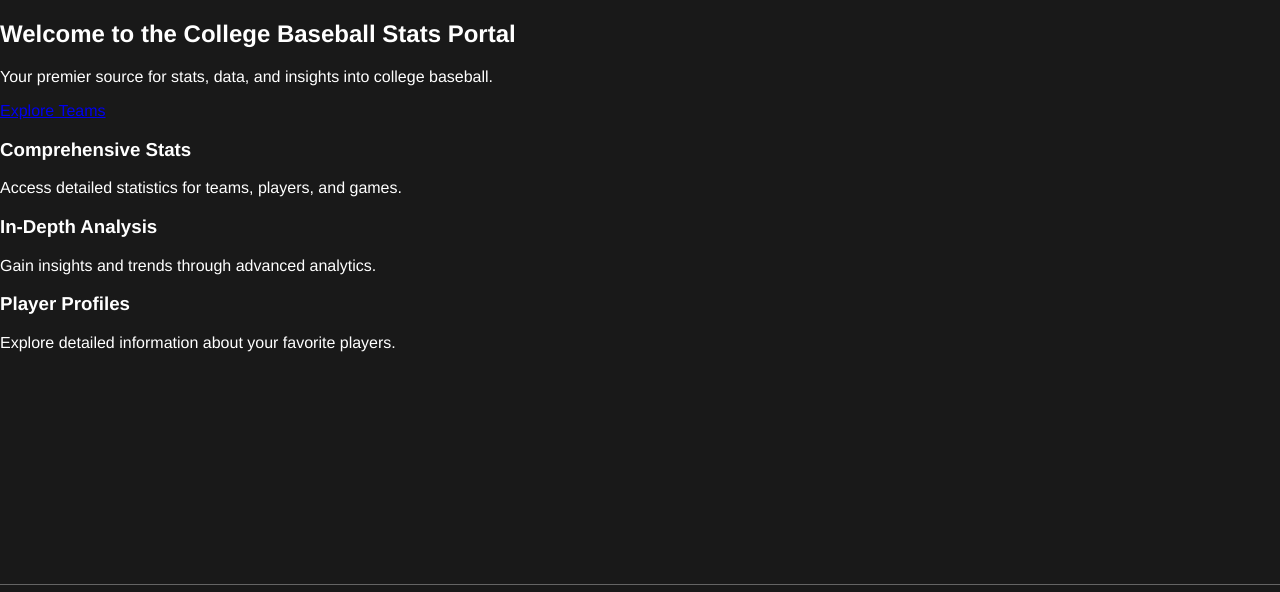
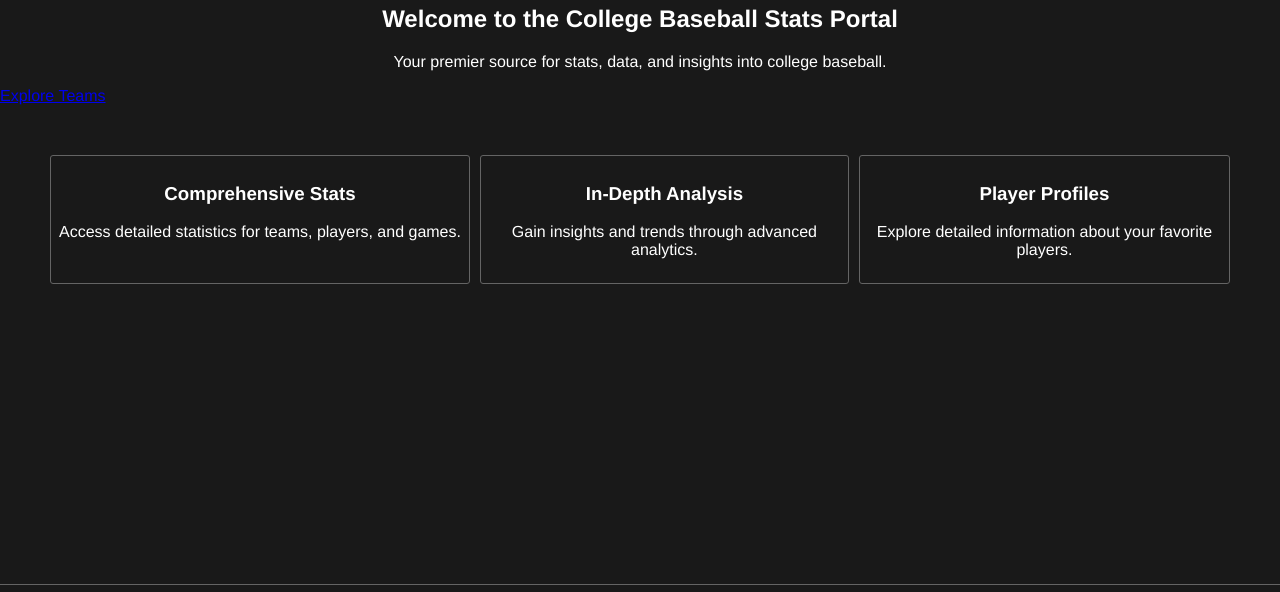
Before and after one commit to smomara/ncaa_bsb_stats_platform, a Django app: page / in a window 1280 px wide. Shown: the part 145-737 px from the top of the page. Run offline with Django 4.2, Linux system fonts and the light colour scheme.

Commit message:
more styling updates

```diff
--- a/backend/static/css/style.css
+++ b/backend/static/css/style.css
@@ -3,6 +3,17 @@ body {
     background-color: rgb(25, 25, 25);
     margin: 0px;
     font-family: helvetica;
+}
+
+header {
+    position: fixed;
+    top: 0px;
+    left: 0px;
+    right: 0px;
+}
+
+main {
+    margin: 150px 0px 0px 0px;
 }
 
 #heading {
@@ -41,3 +52,39 @@ footer {
     left: 0px;
     right: 0px;
 }
+
+#welcome {
+    margin: 50px 0px;
+}
+
+.welcome {
+    text-align: center;
+}
+
+.grid-container {
+    display: grid;
+    grid-template-areas: 'stats analysis profiles';
+    gap: 10px;
+    margin: 50px;
+}
+
+.grid-element {
+    padding: 8px;
+    border-color: rgb(100, 100, 100);
+    border-width: 1px;
+    border-style: solid;
+    border-radius: 3px;
+    text-align: center;
+}
+
+#stats {
+    grid-area: stats;
+}
+
+#analysis {
+    grid-area: analysis;
+}
+
+#profiles {
+    grid-area: profiles;
+}
--- a/backend/templates/home.html
+++ b/backend/templates/home.html
@@ -5,35 +5,27 @@
 {% block content %}
 <link rel="stylesheet" href="../static/css/style.css">
 <section>
+  <div id="welcome">
+    <h2 class="welcome">Welcome to the College Baseball Stats Portal</h2>
+    <p class="welcome">Your premier source for stats, data, and insights into college baseball.</p>
     <div>
-    <h2>Welcome to the College Baseball Stats Portal</h2>
-    <p>Your premier source for stats, data, and insights into college baseball.</p>
-    <a href="{% url 'all_teams' %}">Explore Teams</a>
+      <a class="welcome" href="{% url 'all_teams' %}">Explore Teams</a>
+    </div>
   </div>
 </section>
 
-<section>
-  <div>
-    <div>
-      <div>
-        <div>
+<section class="grid-container">
+  <div id="stats" class="grid-element">
     <h3>Comprehensive Stats</h3>
     <p>Access detailed statistics for teams, players, and games.</p>
   </div>
-      </div>
-      <div>
-        <div>
+  <div id="analysis" class="grid-element">
     <h3>In-Depth Analysis</h3>
     <p>Gain insights and trends through advanced analytics.</p>
   </div>
-      </div>
-      <div>
-        <div>
+  <div id="profiles" class="grid-element">
     <h3>Player Profiles</h3>
     <p>Explore detailed information about your favorite players.</p>
   </div>
-      </div>
-    </div>
-  </div>
 </section>
 {% endblock %}
```
Lines whose indentation alone changed are shown as unchanged.
